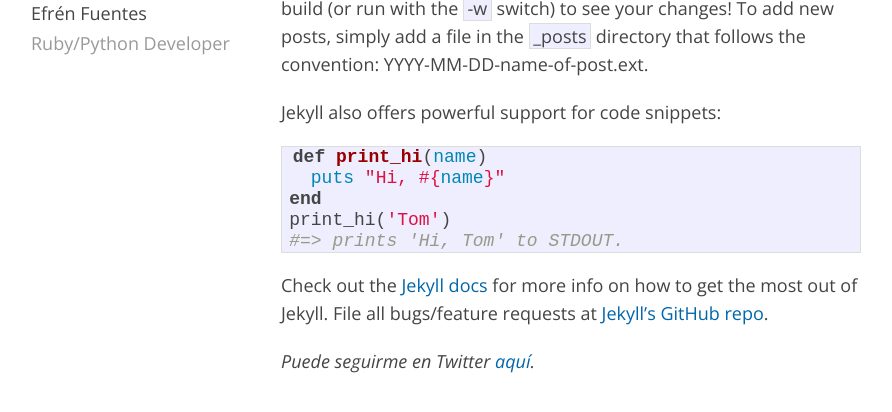
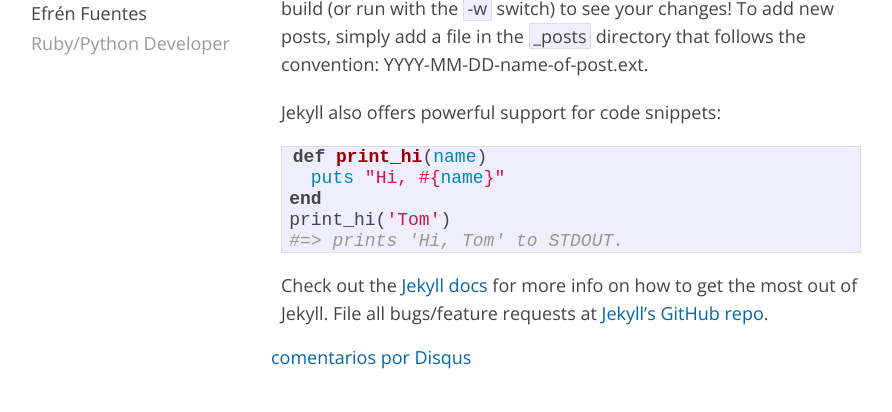
Before and after one commit to efrenfuentes/efrenfuentes.github.io, a Jekyll site: the page built from _posts/2013-10-04-welcome-to-jekyll.markdown, in a window 1280 px wide, cut to the strip 162-574 px from the top of the page. Shown: the whole strip, without its empty margins (139-1031 px from the left). Built offline with Jekyll 4.4.1, drawn with Linux system fonts in a browser that asks for light colours; some web fonts are replaced; Markdown is read by kramdown in place of the engine named in the settings; comment, search, counter and statistics services are not loaded.

Commit message:
Ajustando mensaje de Disqus

```diff
--- a/_layouts/post.html
+++ b/_layouts/post.html
@@ -22,9 +22,17 @@
     {{ content }}
   </div>
 
-  <footer class="ten columns">
-    <p id='follow'>
-      Puede seguirme en Twitter <a href="http://twitter.com/efrenfuentes"  target="_blank">aquí</a>.
-    </p>
-  </footer>
+  {% if page.allow_comments != false %}
+      <div id="disqus_thread" name="disqus_thread"></div>
+      <script type="text/javascript">
+          var disqus_shortname = 'efrenfuentes';
+          (function() {
+              var dsq = document.createElement('script'); dsq.type = 'text/javascript'; dsq.async = true;
+              dsq.src = '//' + disqus_shortname + '.disqus.com/embed.js';
+              (document.getElementsByTagName('head')[0] || document.getElementsByTagName('body')[0]).appendChild(dsq);
+          })();
+      </script>
+      <noscript>Por favor active JavaScript para ver los <a href="http://disqus.com/?ref_noscript">comentarios por Disqus.</a></noscript>
+      <a href="http://disqus.com" class="dsq-brlink">comentarios por <span class="logo-disqus">Disqus</span></a>
+  {% endif %}
 </article>
```
